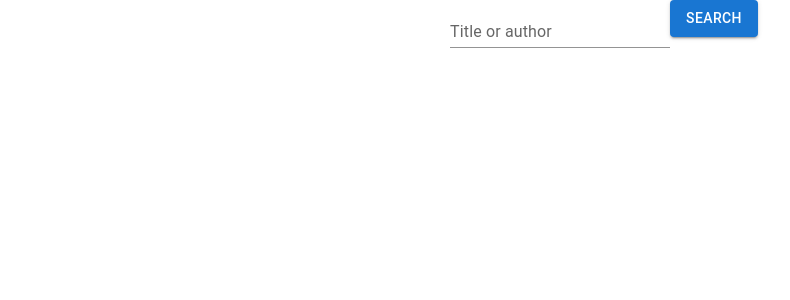
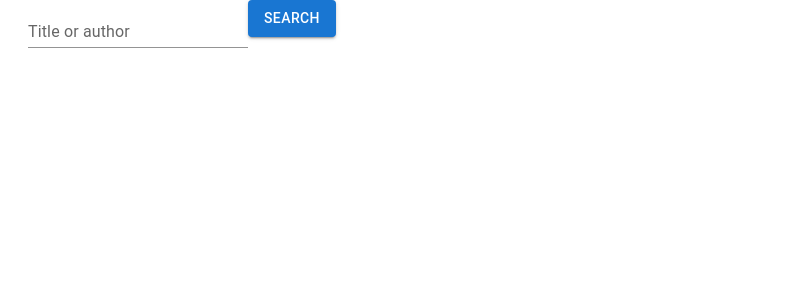
Before and after one commit to rijumone/LibgenCLIFrontend, a React (Create React App) app in the folder client/: page / in a window 1280 px wide. Shown: the top 300 px of the page, without its empty margins (36-826 px from the left). Built offline with nearby package versions, Linux system fonts and the light colour scheme.

Commit message:
Added Stacks, Items, Containers

```diff
--- a/client/src/index.js
+++ b/client/src/index.js
@@ -11,6 +11,9 @@ import TableRow from '@mui/material/TableRow'
 import TableBody from '@mui/material/TableBody'
 import Backdrop from '@mui/material/Backdrop'
 import CircularProgress from '@mui/material/CircularProgress'
+import Container from '@mui/material/Container'
+import Stack from '@mui/material/Stack';
+
 
 import ReactDOM from "react-dom/client";
 import "./index.css";
@@ -51,7 +54,8 @@ class SearchBox extends React.Component {
   };
   render() {
     return (
-      <center>
+      <Container maxWidth="lg">
+        <Stack spacing={2}>
           <form onSubmit={this.handleSubmit}>
             <Tooltip title="Enter fully or in part" arrow placement="left">
               <TextField variant="standard" label="Title or author" onChange={(e) => (this.setState({ ...this.state.data, searchterm: e.target.value }))} />
@@ -91,7 +95,8 @@ class SearchBox extends React.Component {
               </Table>
             </TableContainer>
           )}
-      </center>
+        </Stack>
+      </Container>
     );
   }
 }
```
Lines whose indentation alone changed are shown as unchanged.
